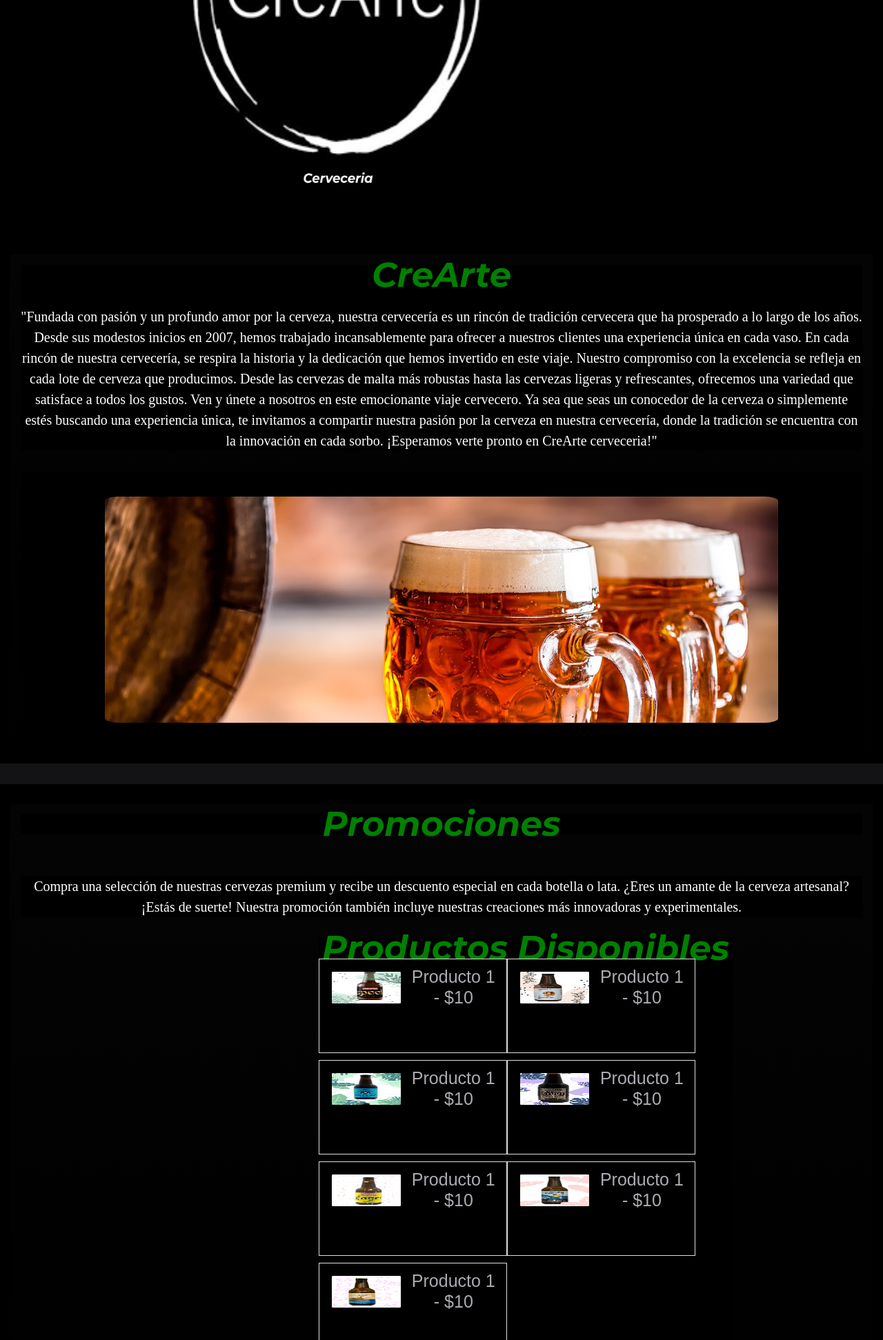
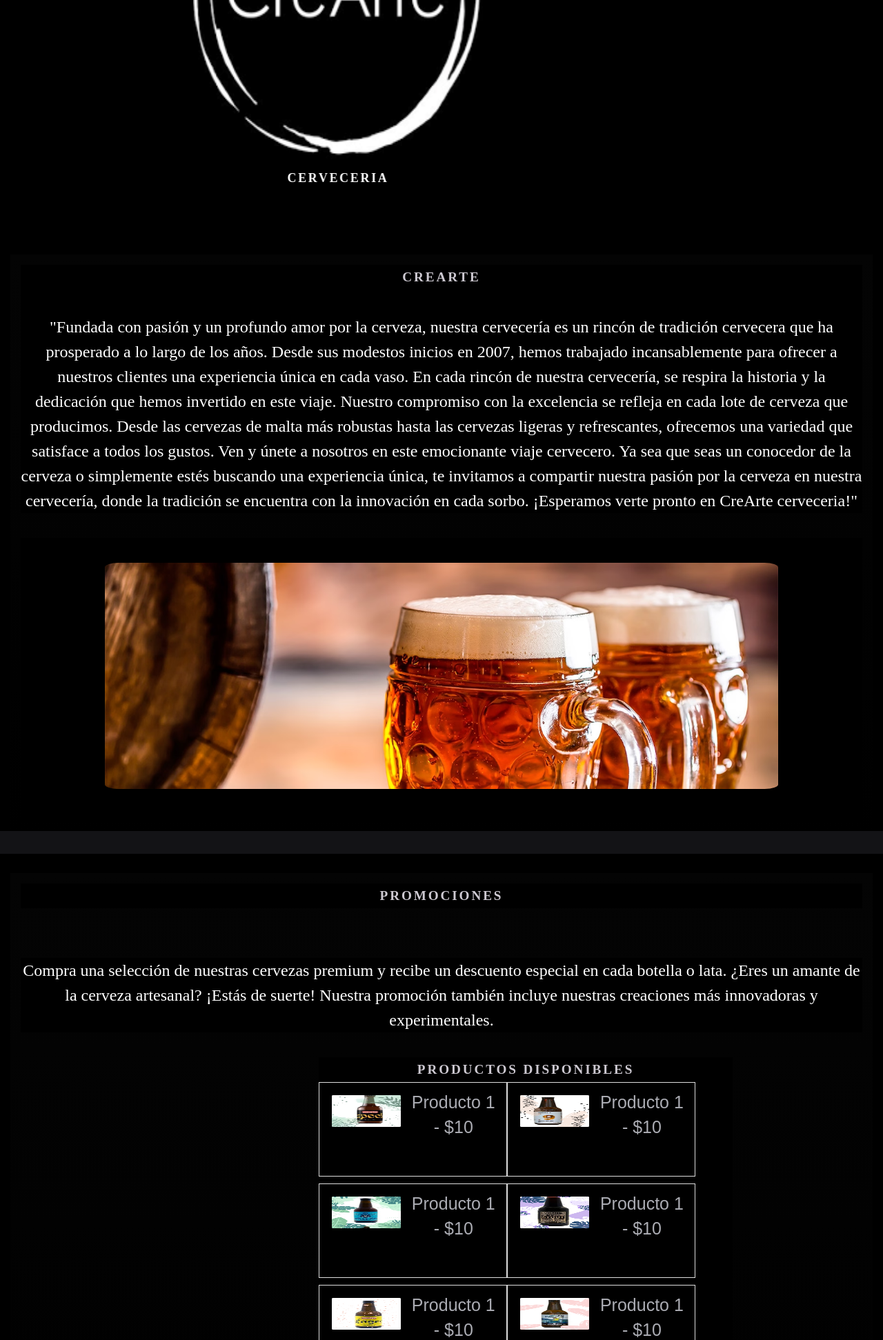
Before and after one commit to G850329/pageweb, a Django app: page / in a window 1280 px wide. Shown: the part 451-2394 px from the top of the page at 69% size. Run offline with Django 5.2, Linux system fonts and the light colour scheme; some libraries are stand-ins or nearby versions; some web fonts are replaced; grey boxes are pictures that could not be loaded.

Commit message:
Update style.css

```diff
--- a/store_manager/static/css/style.css
+++ b/store_manager/static/css/style.css
@@ -52,7 +52,7 @@
 
     body,
     input {
-        font-size: 12pt;
+        font-size: 14pt;
     }
 }
 
@@ -60,7 +60,7 @@
 
     body,
     input {
-        font-size: 10pt;
+        font-size: 12pt;
     }
 }
 
@@ -68,13 +68,13 @@
 
     body,
     input {
-        font-size: 8pt;
+        font-size: 11pt;
     }
 }
 
 * {
-    font-smoothing: antialiased;
-    font-smoothing: grayscale;
+    font-smooth: antialiased;
+    font-smooth: grayscale;
     -webkit-font-smoothing: antialiased;
     -moz-osx-font-smoothing: grayscale;
 
@@ -189,6 +189,13 @@ h1 {
     align-items: center;
 }
 
+h2 {
+    font-size: clamp(1rem, 3vw - 12pt, 1.2rem);
+    font-family: "Manrope", san-serif;
+    letter-spacing: 0.3ch;
+    text-transform: uppercase;
+    color: var(--heading);
+}
 
 p {
     font-size: 1em;
@@ -441,6 +448,7 @@ header {
     width: 100%;
     z-index: 10;
     transition: all 0.4s ease-in-out;
+
 }
 
 .navbar {
@@ -456,10 +464,11 @@ header {
 .menu {
     position: absolute;
     top: 0;
-
+   /* padding-left: 2rem; borrar   */
     left: -100%;
     width: 75%;
     height: 100dvh;
+    z-index: 11;
     overflow-y: hidden;
     overflow-x: hidden;
     background-color: var(--bg-drk);
```
